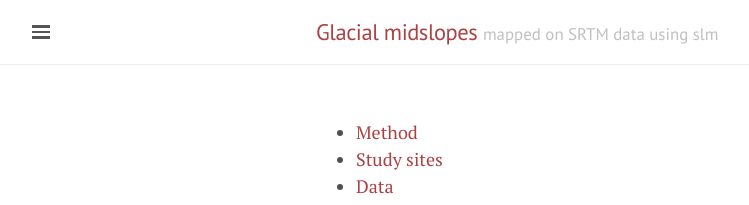
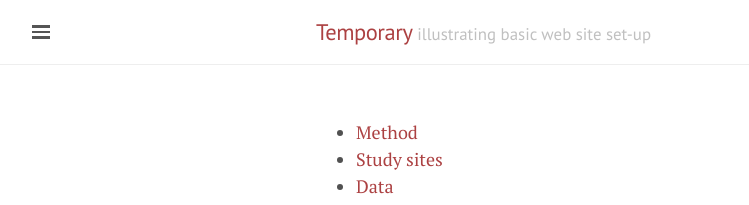
Before and after one commit to cstarkjp/WebSiteTemplate, a Jekyll site: the page built from index.html, in a window 1280 px wide. Shown: the top 205 px of the page, without its empty margins (0-749 px from the left). Built offline with Jekyll 4.4.1, drawn with Linux system fonts in a browser that asks for light colours; the list of posts is cut into pages by our own code.

Commit message:
Cleaning

```diff
--- a/_config.yml
+++ b/_config.yml
@@ -5,11 +5,11 @@ permalink:           pretty
 #relative_permalinks: true
 
 # Setup
-title:               Glacial midslopes
-tagline:             'mapped on SRTM data using slm'
-description:         'Glacial midslopes mapped on SRTM data using slm'
-url:                 '/slm_glacial_srtm'
-baseurl:             '/slm_glacial_srtm'
+title:               Temporary
+tagline:             'illustrating basic web site set-up'
+description:         'A Lanyon-themed gh-pages web site'
+url:                 '/tmp'
+baseurl:             '/tmp'
 paginate:            8
 
 # About/contact
```
